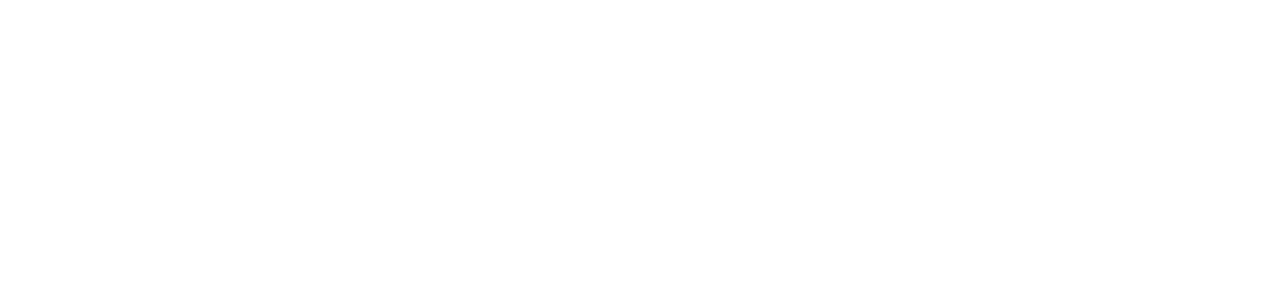
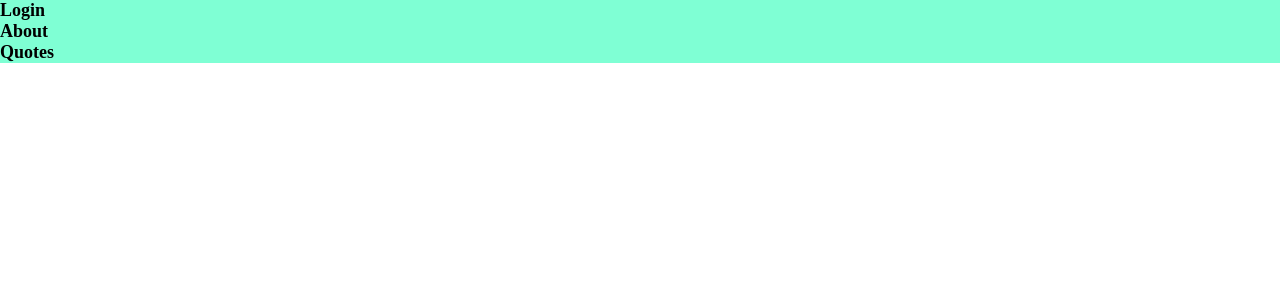
Before and after one commit to Geb54g/angular-project, an Angular app: page / in a window 1280 px wide. Shown: the top 300 px of the page. Built offline with nearby package versions, Linux system fonts and the light colour scheme.

Commit message:
st:nav styling for aesthetics

```diff
--- a/src/app/app.component.html
+++ b/src/app/app.component.html
@@ -1,2 +1,2 @@
-
+<app-header></app-header>
 <router-outlet></router-outlet>
--- a/src/app/header/header.component.css
+++ b/src/app/header/header.component.css
@@ -0,0 +1,6 @@
+.nav{
+    background-color: aquamarine;
+    font-size: large;
+    text-transform: capitalize;
+    font-weight: bold;
+}
--- a/src/app/header/header.component.html
+++ b/src/app/header/header.component.html
@@ -1 +1,7 @@
-<p>header works!</p>
+<div class="nav">
+    <ul>
+        <li><a href=""></a>Login</li>
+        <li><a href=""></a>About</li>
+        <li><a href=""></a>Quotes</li>
+    </ul>
+</div>
--- a/src/app/quote/quote.component.ts
+++ b/src/app/quote/quote.component.ts
@@ -7,6 +7,13 @@
 })
 export class QuoteComponent implements OnInit {
 
+quote:Quotez[] = [
+  new Quotez(1,'First Quote',0 ,0),
+  new Quotez(2,'Second Quote',0,0),
+  new Quotez(3,'Third Quote',0,0),
+  new Quotez(4,'Fourthng Quote',0,0),
+
+]
   constructor() { }
 
   ngOnInit(): void {
--- a/src/styles.css
+++ b/src/styles.css
@@ -1 +1,5 @@
-/* You can add global styles to this file, and also import other style files */
+*{
+    padding: 0px;
+    margin: 0px;
+    box-sizing: border-box;
+}
```
